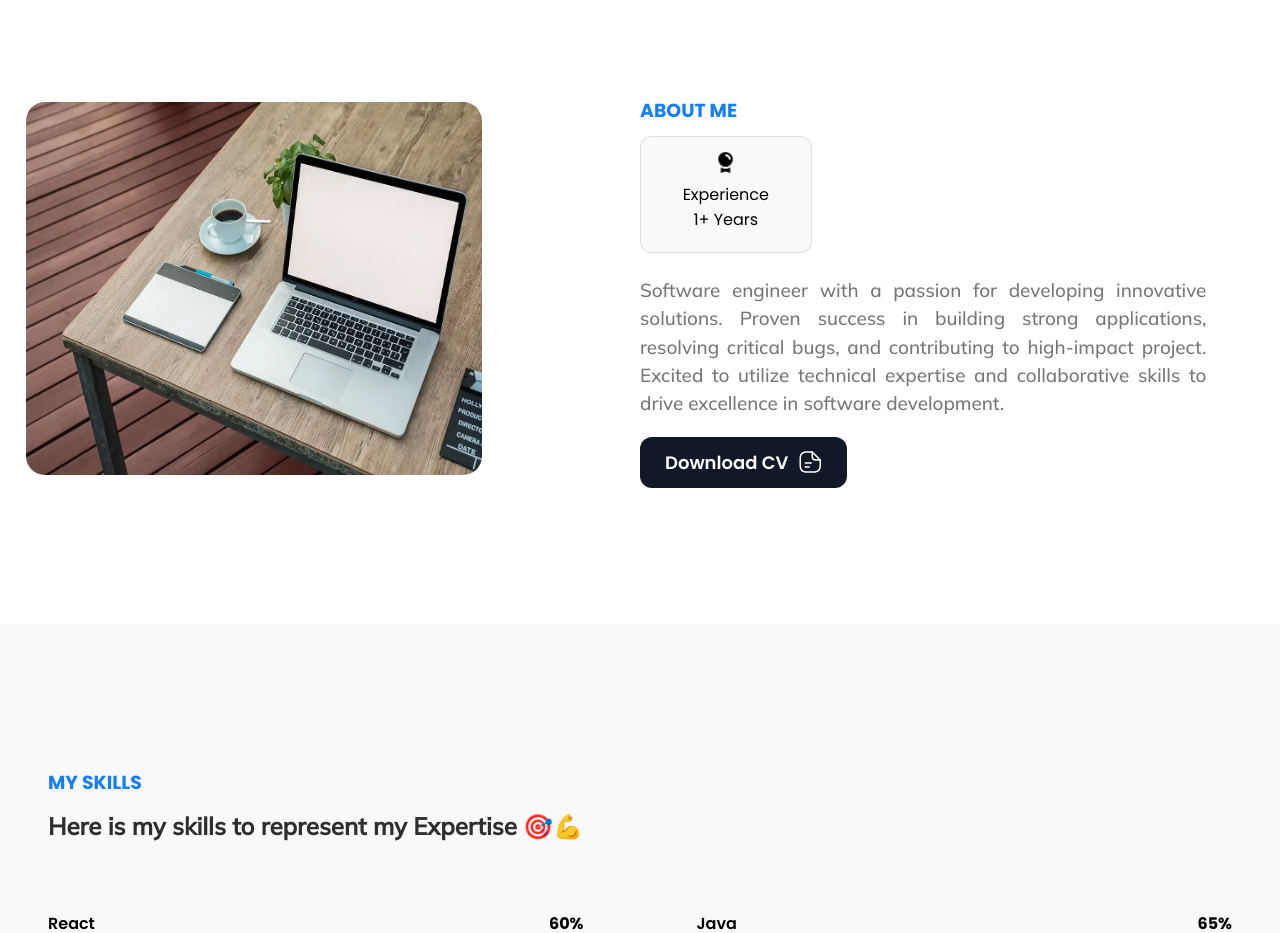
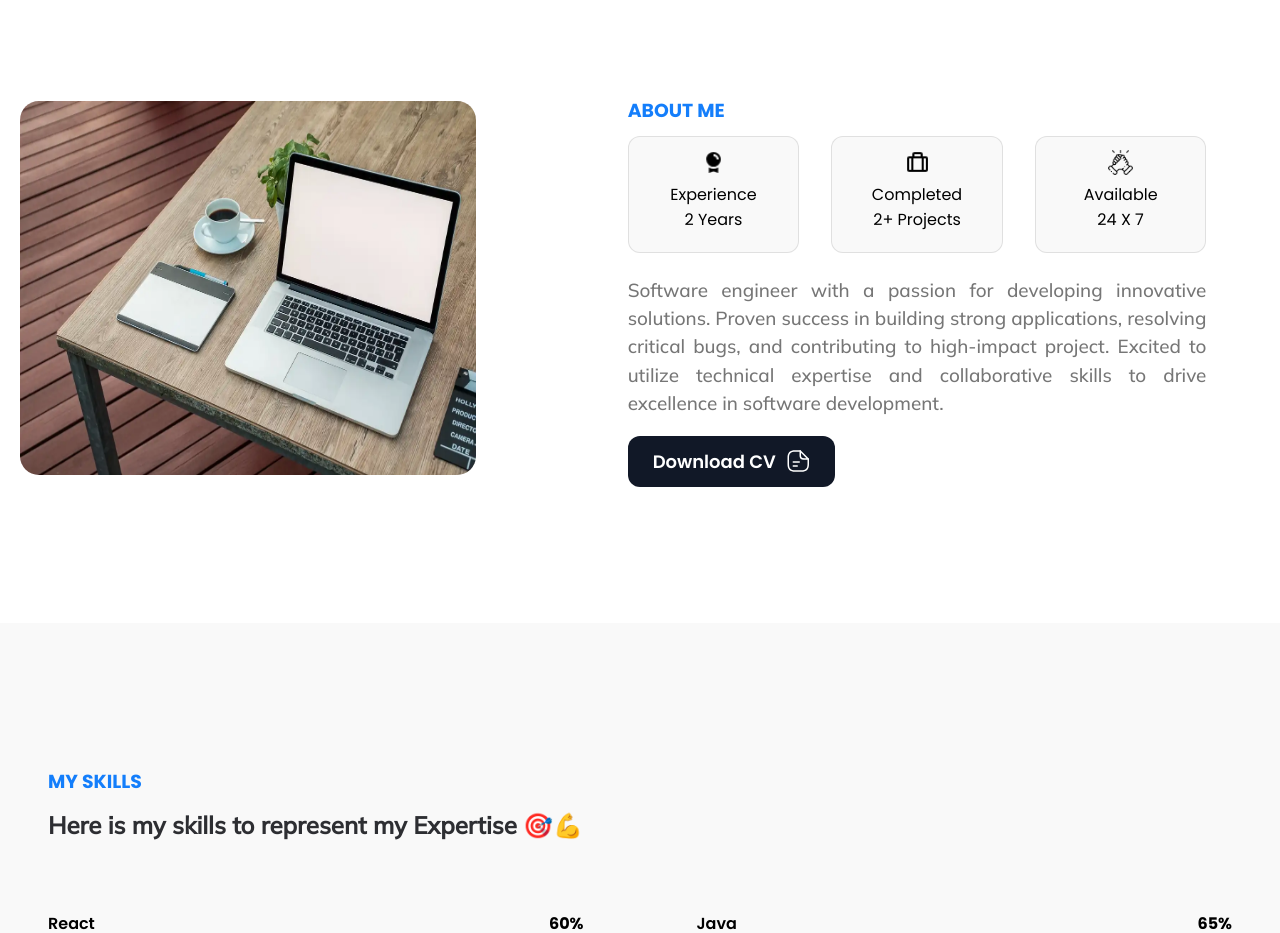
Before and after one commit to mayank0707/Personal_Portfolio, a React (Create React App) app: page / in a window 1280 px wide. Shown: the part 840-1773 px from the top of the page. Built offline with nearby package versions, Linux system fonts and the light colour scheme.

Commit message:
-Some changes in the about me section

```diff
--- a/src/components/AboutMe/AboutBox.module.css
+++ b/src/components/AboutMe/AboutBox.module.css
@@ -1,8 +1,9 @@
 .details {
   font-family: Poppins, sans-serif;
   gap: 2rem;
+  display: flex;
   justify-content: space-around;
-  margin-bottom: 7.2px;
+  margin-bottom: 7px;
 }
 
 @media (max-width: 500px) {
--- a/src/components/AboutMe/AboutMe.js
+++ b/src/components/AboutMe/AboutMe.js
@@ -1,6 +1,8 @@
 import classes from "./AboutMe.module.css";
 import image from "../Images/about-image.webp";
 import award from "../Images/award-solid-24.png";
+import support from "../Images/support.png";
+import brief from "../Images/case.png";
 import AboutBox from "./AboutBox";
 import resume from "../Pdf/Mayank_Resume.pdf"
 
@@ -8,8 +10,19 @@ const details = [
   {
     name: "Experience",
     icon: award,
-    details: "1+ Years",
-  }
+    details: "2 Years",
+  },
+  {
+    name: "Completed",
+    icon: brief,
+    details: "2+ Projects",
+  },
+  {
+    name: "Available",
+    icon: support,
+    details: "24 X 7",
+  },
+
 ];
 
 const AboutMe = () => {
```
